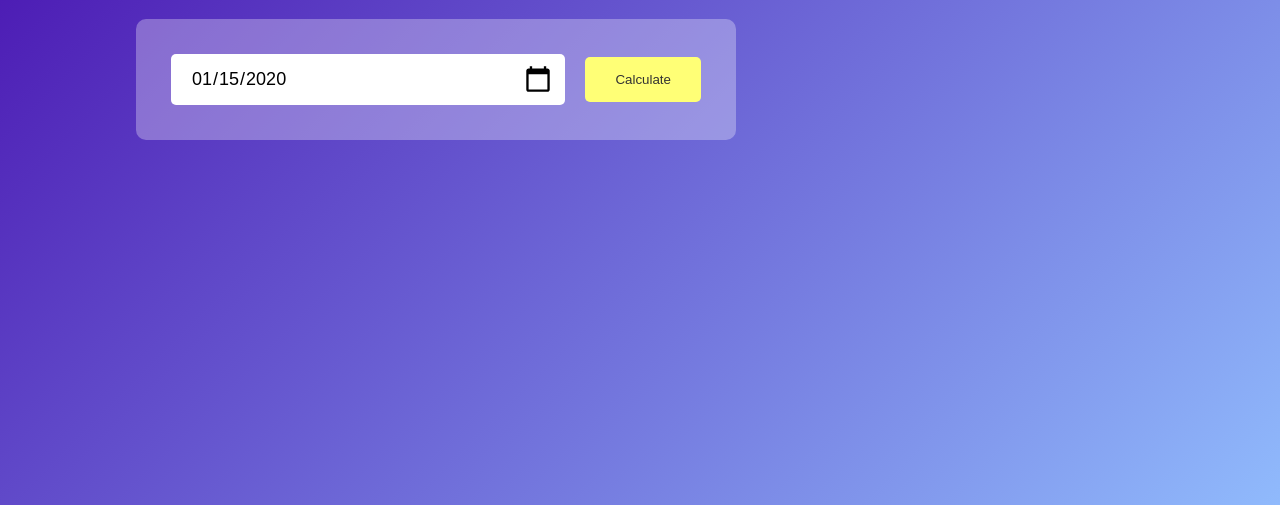
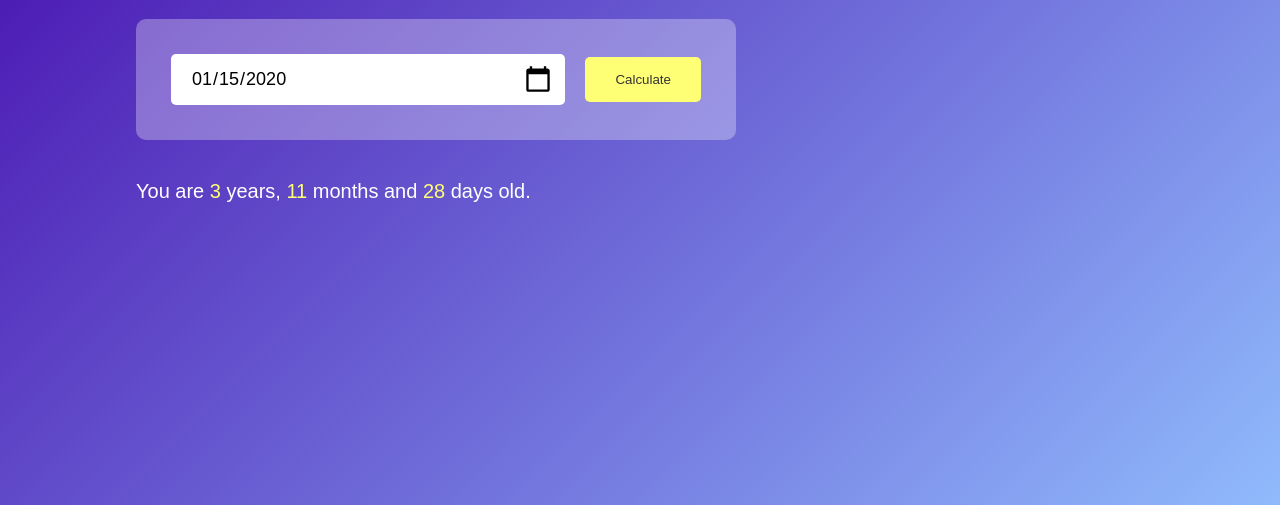
Before and after one commit to Sahar-Mgh/age-calculator, a plain HTML site: page index.html in a window 1280 px wide. Both pictures are taken after typing "2020-01-15" into the empty fields and a click on the button "Calculate". Shown: the part 295-800 px from the top of the page. Drawn offline with Linux system fonts and the light colour scheme.

Commit message:
final CSS editing

```diff
--- a/index.html
+++ b/index.html
@@ -56,7 +56,7 @@ function calculateAge(){
         m3 = 11;
         y3--;
     }
-
+    result.innerHTML = `You are <span>${y3}</span> years, <span>${m3}</span> months and <span>${d3}</span> days old.`
 }
 
 function getDaysInMonth(year, month){
--- a/style.css
+++ b/style.css
@@ -63,3 +63,9 @@
     background-size: 30px;
     cursor: pointer;
 }
+#result{
+    font-size: 20px;
+}
+#result span{
+    color: #ffff76;
+}
```
